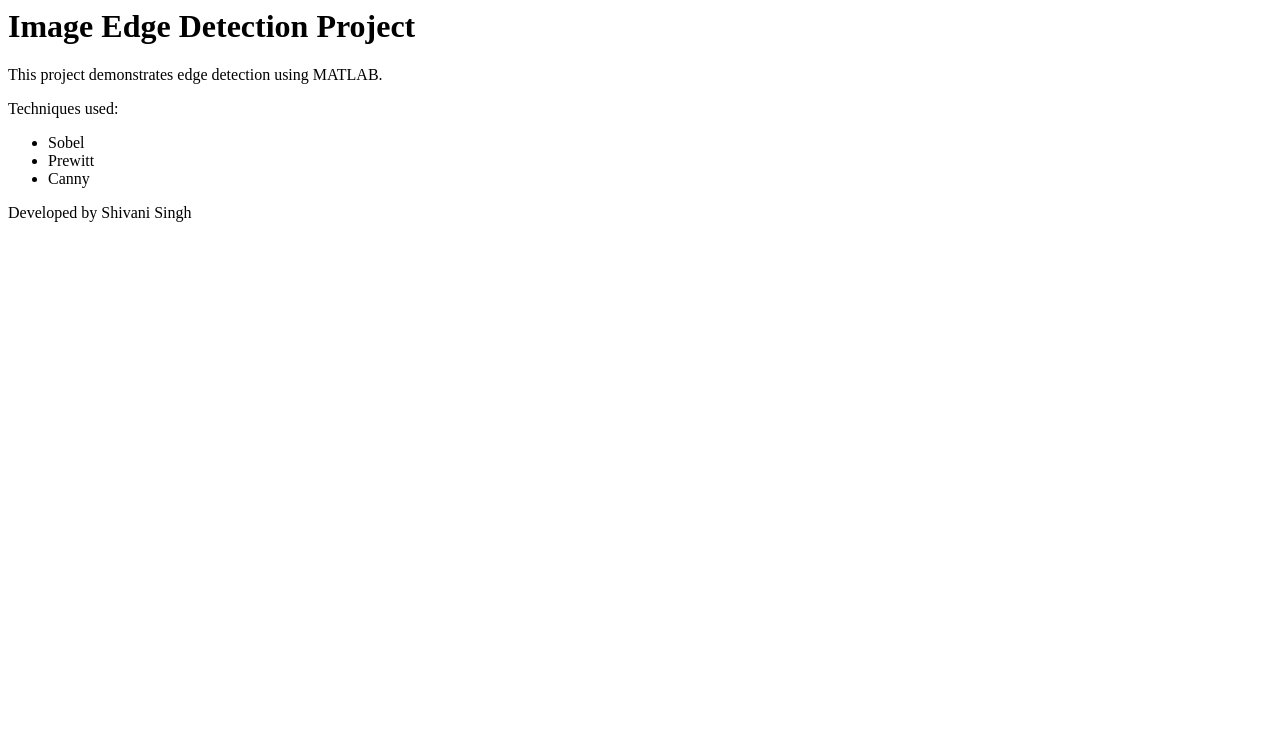
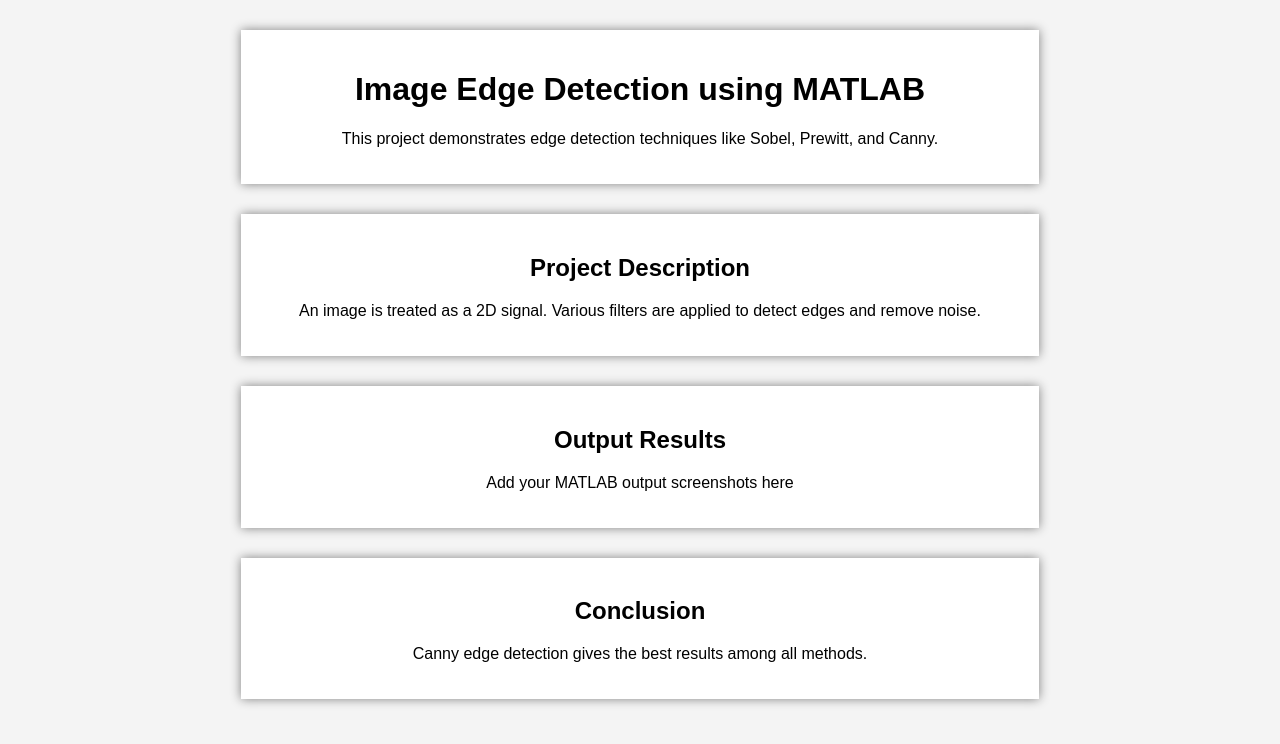
Before and after one commit to shivani25100-glitch/image-edge-detection, a plain HTML site: page index.html in a window 1280 px wide. Drawn offline with Linux system fonts and the light colour scheme.

Commit message:
Add files via upload

```diff
--- a/index.html
+++ b/index.html
@@ -1,20 +1,47 @@
+<!DOCTYPE html>
 <html>
 <head>
-<title>Image Edge Detection</title>
+    <title>Image Edge Detection Project</title>
+    <style>
+        body {
+            font-family: Arial;
+            text-align: center;
+            background: #f4f4f4;
+        }
+        .box {
+            background: white;
+            padding: 20px;
+            margin: 30px auto;
+            width: 60%;
+            box-shadow: 0 0 10px gray;
+        }
+        img {
+            width: 80%;
+            margin: 10px;
+        }
+    </style>
 </head>
+<body>
 
-<body>
-<h1>Image Edge Detection Project</h1>
+<div class="box">
+    <h1>Image Edge Detection using MATLAB</h1>
+    <p>This project demonstrates edge detection techniques like Sobel, Prewitt, and Canny.</p>
+</div>
 
-<p>This project demonstrates edge detection using MATLAB.</p>
+<div class="box">
+    <h2>Project Description</h2>
+    <p>An image is treated as a 2D signal. Various filters are applied to detect edges and remove noise.</p>
+</div>
 
-<p>Techniques used:</p>
-<ul>
-<li>Sobel</li>
-<li>Prewitt</li>
-<li>Canny</li>
-</ul>
+<div class="box">
+    <h2>Output Results</h2>
+    <p>Add your MATLAB output screenshots here</p>
+</div>
 
-<p>Developed by Shivani Singh</p>
+<div class="box">
+    <h2>Conclusion</h2>
+    <p>Canny edge detection gives the best results among all methods.</p>
+</div>
+
 </body>
 </html>
```
